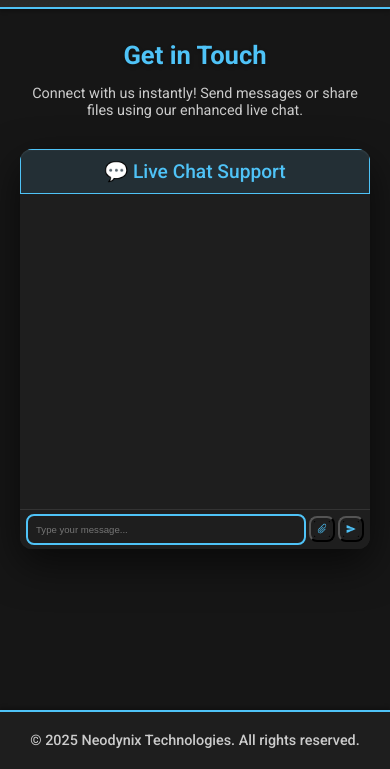
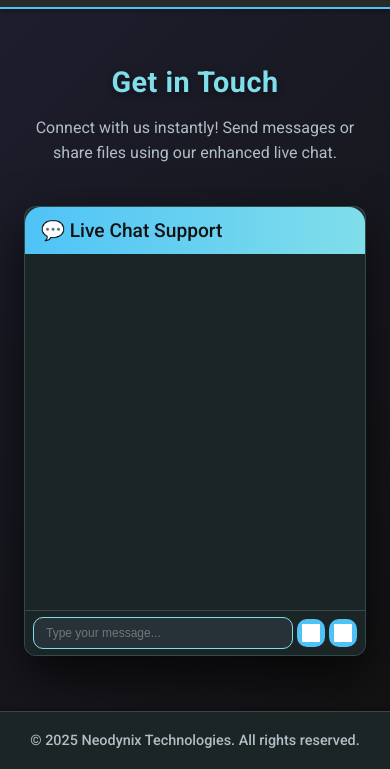
Before and after one commit to Izzonix/Neodynix, a plain HTML site: page contact.html in a window 390 px wide. Shown: the part 75-844 px from the top of the page. Drawn offline with Linux system fonts and the light colour scheme; a script that the page names is missing.

Commit message:
Update contact.css

```diff
--- a/styles/contact.css
+++ b/styles/contact.css
@@ -2,7 +2,7 @@
 body {
   margin: 0;
   padding: 0;
-  background: #161616;
+  background: linear-gradient(135deg, #1e1e2f 0%, #121212 100%);
   font-family: 'Roboto', sans-serif;
   color: #eee;
   min-height: 100vh;
@@ -19,7 +19,7 @@ main {
 .contact-section {
   max-width: 900px;
   width: calc(100% - 40px);
-  margin: 0 auto;
+  margin: 40px auto;
   padding: 20px;
   text-align: center;
   flex: 1;
@@ -27,24 +27,26 @@ main {
 }
 
 .contact-section h1 {
-  font-size: clamp(2rem, 5vw, 2.8rem);
+  font-size: clamp(2.2rem, 5.5vw, 3rem);
   font-weight: 700;
-  color: #4fc3f7;
-  margin-bottom: 10px;
-  text-shadow: 0 2px 4px rgba(0,0,0,0.3);
+  color: #80deea;
+  margin-bottom: 12px;
+  text-shadow: 0 2px 6px rgba(0, 0, 0, 0.4);
+  letter-spacing: 0.5px;
 }
 
 .intro-text {
-  font-size: clamp(1.1rem, 3vw, 1.3rem);
-  color: #ccc;
-  margin-bottom: 30px;
+  font-size: clamp(1.2rem, 3.2vw, 1.4rem);
+  color: #b0bec5;
+  margin-bottom: 40px;
+  line-height: 1.6;
 }
 
 /* Chat Widget */
 .chat-widget {
-  background: #1e1e1e;
-  border-radius: 20px;
-  box-shadow: 0 15px 40px rgba(0,0,0,0.6), inset 0 1px 2px rgba(255,255,255,0.1);
+  background: #1c2526;
+  border-radius: 16px;
+  box-shadow: 0 20px 50px rgba(0, 0, 0, 0.7), inset 0 1px 3px rgba(255, 255, 255, 0.08);
   width: 100%;
   max-width: 100%;
   margin: 0 auto;
@@ -53,89 +55,98 @@ main {
   overflow: hidden;
   transition: all 0.3s ease;
   box-sizing: border-box;
-  min-height: 500px;
+  min-height: 550px;
+  border: 1px solid rgba(128, 222, 234, 0.2);
 }
 
 .chat-header {
-  background: #4fc3f71a;
-  color: #4fc3f7;
+  background: linear-gradient(90deg, #4fc3f7 0%, #80deea 100%);
+  color: #121212;
   font-weight: 500;
-  padding: 20px;
-  font-size: clamp(1.3rem, 3vw, 1.6rem);
+  padding: 16px 24px;
+  font-size: clamp(1.4rem, 3.2vw, 1.7rem);
   display: flex;
   justify-content: space-between;
   align-items: center;
-  border-bottom: 1px solid rgba(255,255,255,0.1);
-  border: 1px solid #4fc3f7;
+  border-bottom: none;
+  border-radius: 16px 16px 0 0;
 }
 
 .header-title {
   display: flex;
   align-items: center;
-  gap: 10px;
+  gap: 12px;
 }
 
 .chat-messages {
   flex: 1;
-  padding: 30px;
-  background: #1e1e1e;
-  height: clamp(350px, 60vh, 500px);
+  padding: 25px;
+  background: #1c2526;
+  height: clamp(400px, 65vh, 550px);
   overflow-y: auto;
   display: flex;
   flex-direction: column;
-  gap: 15px;
+  gap: 18px;
   scrollbar-width: thin;
-  scrollbar-color: #4fc3f7 #1e1e1e;
+  scrollbar-color: #80deea #1c2526;
 }
 
 .chat-messages::-webkit-scrollbar {
-  width: 10px;
+  width: 8px;
 }
 
 .chat-messages::-webkit-scrollbar-track {
-  background: #1e1e1e;
+  background: #1c2526;
 }
 
 .chat-messages::-webkit-scrollbar-thumb {
-  background: #4fc3f7;
-  border-radius: 5px;
+  background: #80deea;
+  border-radius: 4px;
 }
 
 .msg {
   display: flex;
   flex-direction: column;
-  padding: 15px 20px;
-  border-radius: 12px;
-  max-width: 85%;
-  font-size: clamp(1rem, 2.5vw, 1.1rem);
-  line-height: 1.5;
-  animation: fadeIn 0.3s ease-in;
+  padding: 14px 18px;
+  border-radius: 10px;
+  max-width: 80%;
+  font-size: clamp(1rem, 2.8vw, 1.15rem);
+  line-height: 1.6;
+  animation: fadeIn 0.4s ease-in;
 }
 
 @keyframes fadeIn {
-  from { opacity: 0; transform: translateY(10px); }
+  from { opacity: 0; transform: translateY(12px); }
   to { opacity: 1; transform: translateY(0); }
 }
 
 .user-msg {
   background: #4fc3f71a;
-  color: #4fc3f7;
+  color: #80deea;
   align-self: flex-end;
-  border-bottom-right-radius: 3px;
-  box-shadow: 0 3px 8px rgba(0,0,0,0.2);
-  border: 1px solid #4fc3f7;
+  border-bottom-right-radius: 2px;
+  box-shadow: 0 4px 10px rgba(0, 0, 0, 0.25);
+  border: 1px solid #80deea;
 }
 
 .support-msg {
-  background: #1e1e1e;
-  color: #eee;
+  background: #263238;
+  color: #eceff1;
   align-self: flex-start;
-  border-bottom-left-radius: 3px;
-  box-shadow: 0 3px 8px rgba(0,0,0,0.2);
+  border-bottom-left-radius: 2px;
+  box-shadow: 0 4px 10px rgba(0, 0, 0, 0.25);
+}
+
+.auto-msg {
+  background: #37474f;
+  color: #b0bec5;
+  align-self: flex-start;
+  border-bottom-left-radius: 2px;
+  box-shadow: 0 4px 10px rgba(0, 0, 0, 0.25);
 }
 
 .msg-content a {
-  color: #4fc3f7;
+  color: #80deea;
   text-decoration: none;
   font-weight: 500;
 }
@@ -145,40 +156,41 @@ main {
 }
 
 .msg-timestamp {
-  font-size: clamp(0.7rem, 1.5vw, 0.9rem);
-  color: #aaa;
-  margin-top: 6px;
+  font-size: clamp(0.75rem, 1.8vw, 0.95rem);
+  color: #90a4ae;
+  margin-top: 8px;
   align-self: flex-end;
 }
 
 .file-preview {
-  padding: 10px;
-  background: #1e1e1e;
+  padding: 12px;
+  background: #1c2526;
   display: flex;
   align-items: center;
-  gap: 10px;
+  gap: 12px;
+  flex-wrap: wrap;
 }
 
 .file-preview-item {
   display: flex;
   align-items: center;
-  gap: 8px;
+  gap: 10px;
   background: #4fc3f71a;
-  padding: 8px 12px;
+  padding: 8px 14px;
   border-radius: 8px;
-  border: 1px solid #4fc3f7;
-  color: #ccc;
+  border: 1px solid #80deea;
+  color: #eceff1;
 }
 
 .delete-file {
-  background: #ff5555;
+  background: #ef5350;
   border: none;
   color: #fff;
   font-weight: bold;
   cursor: pointer;
   border-radius: 50%;
-  width: 24px;
-  height: 24px;
+  width: 26px;
+  height: 26px;
   display: flex;
   align-items: center;
   justify-content: center;
@@ -186,67 +198,65 @@ main {
 }
 
 .delete-file:hover {
-  background: #ff3333;
+  background: #e53935;
 }
 
 .chat-input {
   display: flex;
   align-items: center;
-  border-top: 1px solid #333;
-  background: #1e1e1e;
-  padding: 8px 10px;
+  border-top: 1px solid #37474f;
+  background: #1c2526;
+  padding: 10px 12px;
   box-sizing: border-box;
-  gap: 6px;
+  gap: 8px;
   flex-wrap: nowrap;
   overflow: hidden;
 }
 
 .chat-input input[type="text"] {
   flex: 1;
-  padding: 12px;
+  padding: 12px 16px;
   border: none;
   outline: none;
-  font-size: clamp(0.8rem, 2.5vw, 1rem);
-  background: transparent;
-  color: #eee;
-  border-radius: 8px;
-  transition: background 0.3s;
-  border: 2px solid #4fc3f7;
+  font-size: clamp(0.9rem, 2.8vw, 1.1rem);
+  background: #263238;
+  color: #eceff1;
+  border-radius: 10px;
+  transition: background 0.3s, box-shadow 0.3s;
+  border: 1px solid #80deea;
   min-width: 0;
 }
 
 .chat-input input[type="text"]:focus {
-  background: rgba(255,255,255,0.05);
+  background: #2e3b3e;
+  box-shadow: 0 0 8px rgba(128, 222, 234, 0.3);
 }
 
 .chat-input button {
-  background: transparent;
-  padding: 8px;
+  background: #4fc3f7;
+  padding: 10px;
   cursor: pointer;
-  border-radius: 8px;
+  border-radius: 10px;
   transition: background 0.3s, transform 0.2s, box-shadow 0.3s;
   display: flex;
   align-items: center;
   justify-content: center;
   flex-shrink: 0;
-  width: 32px;
-  height: 32px;
+  width: 36px;
+  height: 36px;
+  border: none;
 }
 
 .chat-input button img {
-  width: 20px;
-  height: 20px;
-  filter: brightness(1) saturate(1);
+  width: 22px;
+  height: 22px;
+  filter: brightness(0) invert(1);
 }
 
 .chat-input button:hover {
-  background: #4fc3f7;
+  background: #80deea;
   transform: translateY(-2px);
-  box-shadow: 0 2px 8px rgba(3, 169, 244, 0.3);
-}
-
-.chat-input button:hover img {
-  filter: brightness(0) saturate(0);
+  box-shadow: 0 3px 12px rgba(128, 222, 234, 0.4);
 }
 
 .chat-input button:active {
@@ -256,25 +266,114 @@ main {
 footer {
   text-align: center;
   padding: 20px;
-  background: #1e1e1e;
-  color: #ccc;
-  font-size: clamp(0.9rem, 2.5vw, 1rem);
+  background: #1c2526;
+  color: #b0bec5;
+  font-size: clamp(0.95rem, 2.8vw, 1.05rem);
+  border-top: 1px solid #37474f;
+}
+
+/* Start Chat Popup */
+#startChatPopup {
+  background: #1c2526 !important;
+  border: 1px solid #80deea !important;
+  border-radius: 12px !important;
+  padding: 24px !important;
+}
+
+#startChatPopup h3 {
+  color: #80deea;
+  font-size: clamp(1.5rem, 3.5vw, 1.8rem);
+  margin-bottom: 20px;
+}
+
+#startChatPopup input,
+#startChatPopup select {
+  background: #263238 !important;
+  border: 1px solid #80deea !important;
+  color: #eceff1 !important;
+  border-radius: 8px !important;
+  padding: 12px !important;
+  font-size: clamp(0.9rem, 2.5vw, 1rem) !important;
+}
+
+#startChatPopup button {
+  background: #4fc3f7 !important;
+  color: #121212 !important;
+  border-radius: 8px !important;
+  padding: 12px 24px !important;
+  font-size: clamp(0.9rem, 2.5vw, 1rem) !important;
+  transition: background 0.3s, transform 0.2s !important;
+}
+
+#startChatPopup button:hover {
+  background: #80deea !important;
+  transform: translateY(-2px) !important;
 }
 
 /* Responsive Adjustments */
 @media (max-width: 600px) {
   .contact-section {
-    padding: 10px;
-    width: calc(100% - 20px);
+    margin: 20px auto;
+    padding: 12px;
+    width: calc(100% - 24px);
   }
 
   .chat-widget {
     border-radius: 12px;
+    min-height: 500px;
+  }
+
+  .chat-header {
+    padding: 14px 20px;
+    font-size: clamp(1.3rem, 2.8vw, 1.5rem);
+  }
+
+  .chat-messages {
+    padding: 20px;
+    height: clamp(350px, 60vh, 450px);
+  }
+
+  .chat-input {
+    padding: 8px 10px;
+    gap: 6px;
+  }
+
+  .chat-input input[type="text"] {
+    padding: 10px 14px;
+    font-size: clamp(0.85rem, 2.5vw, 1rem);
+  }
+
+  .chat-input button {
+    width: 32px;
+    height: 32px;
+  }
+
+  .chat-input button img {
+    width: 20px;
+    height: 20px;
+  }
+
+  #startChatPopup {
+    padding: 20px !important;
+    width: 90% !important;
+  }
+}
+
+@media (max-width: 400px) {
+  .contact-section h1 {
+    font-size: clamp(1.8rem, 4.5vw, 2rem);
+  }
+
+  .intro-text {
+    font-size: clamp(1rem, 2.8vw, 1.1rem);
+  }
+
+  .chat-widget {
     min-height: 450px;
   }
 
   .chat-header {
-    padding: 12px;
+    padding: 12px 16px;
     font-size: clamp(1.2rem, 2.5vw, 1.4rem);
   }
 
@@ -289,12 +388,11 @@ footer {
   }
 
   .chat-input input[type="text"] {
-    padding: 10px;
-    font-size: clamp(0.7rem, 2vw, 0.9rem);
+    padding: 8px 12px;
+    font-size: clamp(0.75rem, 2.2vw, 0.9rem);
   }
 
   .chat-input button {
-    padding: 6px;
     width: 28px;
     height: 28px;
   }
@@ -303,49 +401,15 @@ footer {
     width: 18px;
     height: 18px;
   }
-}
 
-@media (max-width: 400px) {
-  .contact-section h1 {
-    font-size: 1.6rem;
+  #startChatPopup h3 {
+    font-size: clamp(1.3rem, 3vw, 1.5rem);
   }
 
-  .intro-text {
-    font-size: 0.9rem;
+  #startChatPopup input,
+  #startChatPopup select,
+  #startChatPopup button {
+    font-size: clamp(0.8rem, 2.2vw, 0.9rem) !important;
+    padding: 10px !important;
   }
-
-  .chat-widget {
-    min-height: 400px;
-  }
-
-  .chat-header {
-    flex-direction: column;
-    gap: 6px;
-    padding: 10px;
-  }
-
-  .chat-messages {
-    padding: 12px;
-    height: clamp(250px, 50vh, 350px);
-  }
-
-  .chat-input {
-    padding: 4px 6px;
-    gap: 3px;
-  }
-
-  .chat-input input[type="text"] {
-    padding: 8px;
-    font-size: clamp(0.6rem, 1.8vw, 0.8rem);
-  }
-
-  .chat-input button {
-    width: 26px;
-    height: 26px;
-  }
-
-  .chat-input button img {
-    width: 16px;
-    height: 16px;
-  }
-  }
+                   }
```
